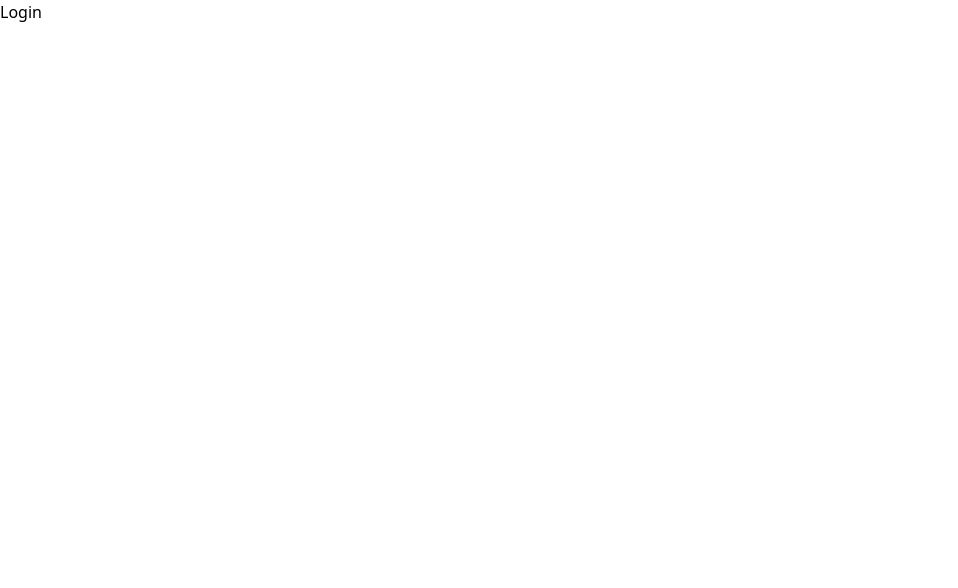
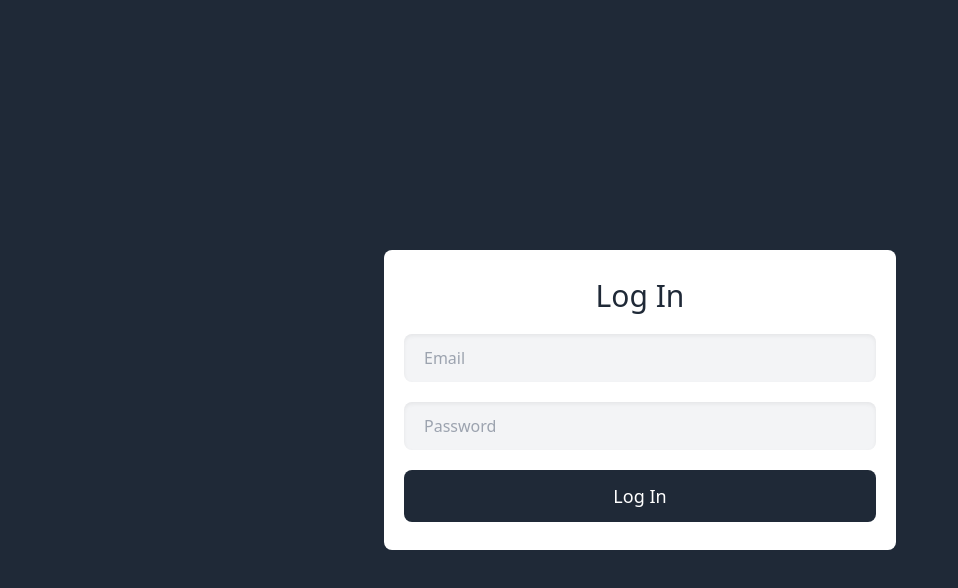
Before and after one commit to dimakrol/delivery-frontend, a React (Create React App) app: page / in a window 1280 px wide. Shown: the top 588 px of the page, without its empty margins (0-958 px from the left). Built offline with nearby package versions, Linux system fonts and the light colour scheme.

Commit message:
set up login form.

```diff
--- a/src/pages/login.tsx
+++ b/src/pages/login.tsx
@@ -1,16 +1,56 @@
 import React from 'react';
+import {useForm} from "react-hook-form";
+
+interface ILoginForm {
+  email?: string,
+  password?: string,
+}
 
 export const Login = () => {
-  return <span>Login</span>
+  const { register, getValues, formState: { errors }, handleSubmit } = useForm<ILoginForm>();
+  const onSubmit = () => {
+    console.log(getValues())
+  }
+  return <span className="h-screen flex items-center justify-center bg-gray-800">
+    <div className="bg-white w-full max-w-lg py-7 rounded-lg text-center">
+      <h3 className="text-3xl text-gray-800">Log In</h3>
+      <form onSubmit={handleSubmit(onSubmit)} className="grid gap-2 mt-5 px-5">
+        <input { ...register('email', { required: 'Email is required' }) }
+               type="email"
+               required
+               placeholder="Email"
+               className="input mb-3"
+        />
+        {errors.email?.message && (
+          <span className="font-medium text-red-500">
+            {errors.email?.message}
+          </span>
+        )}
+        <input { ...register('password', { required: 'Password is required', minLength: 6 }) }
+               type="password"
+               required
+               placeholder="Password"
+               className="input mb-3"/>
+        {errors.password?.type === 'minLength' && (
+          <span className="font-medium text-red-500">
+            Password must be more than 6 chars.
+          </span>
+        )}
+        {errors.password?.message && (
+          <span className="font-medium text-red-500">
+            {errors.password?.message}
+          </span>
+        )}
+        <button className="btn">Log In</button>
+      </form>
+    </div>
+  </span>
 }
 //
 // import React from 'react';
 // import {useForm} from "react-hook-form";
 //
-// interface IForm {
-//   email: string,
-//   password: string,
-// }
+
 //
 // export const LoggedOutRouter = () => {
 //   const { register, watch, handleSubmit, formState: { errors } } = useForm<IForm>();
--- a/src/styles/tailwind.css
+++ b/src/styles/tailwind.css
@@ -1,3 +1,12 @@
 @tailwind base;
 @tailwind components;
+
+.input {
+    @apply bg-gray-100 shadow-inner focus:outline-none focus:ring-2 focus:ring-green-600 focus:ring-opacity-90 py-3 px-5 rounded-lg;
+}
+
+.btn {
+    @apply py-3 px-5 bg-gray-800 text-white text-lg rounded-lg focus:outline-none hover:opacity-90;
+}
+
 @tailwind utilities;
```
